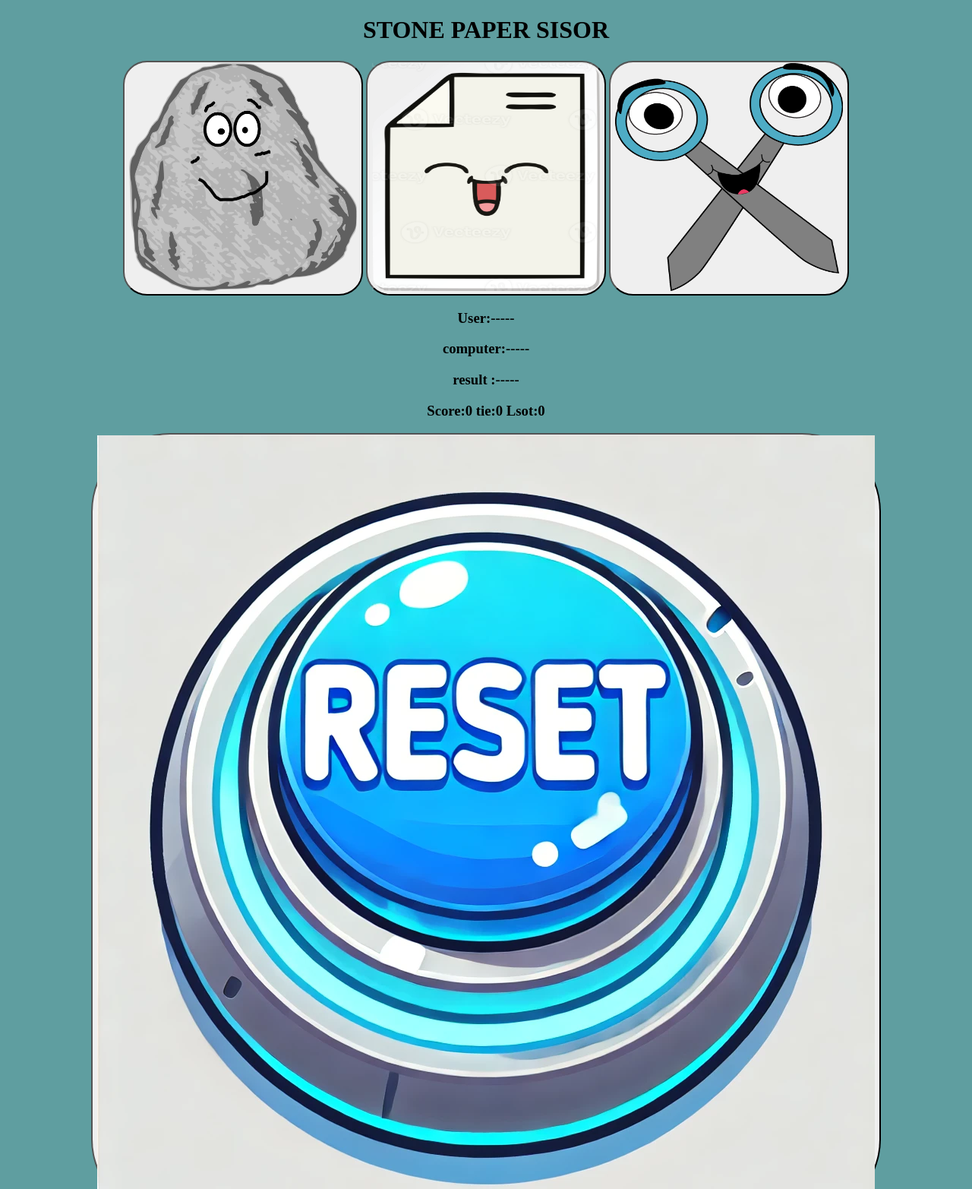
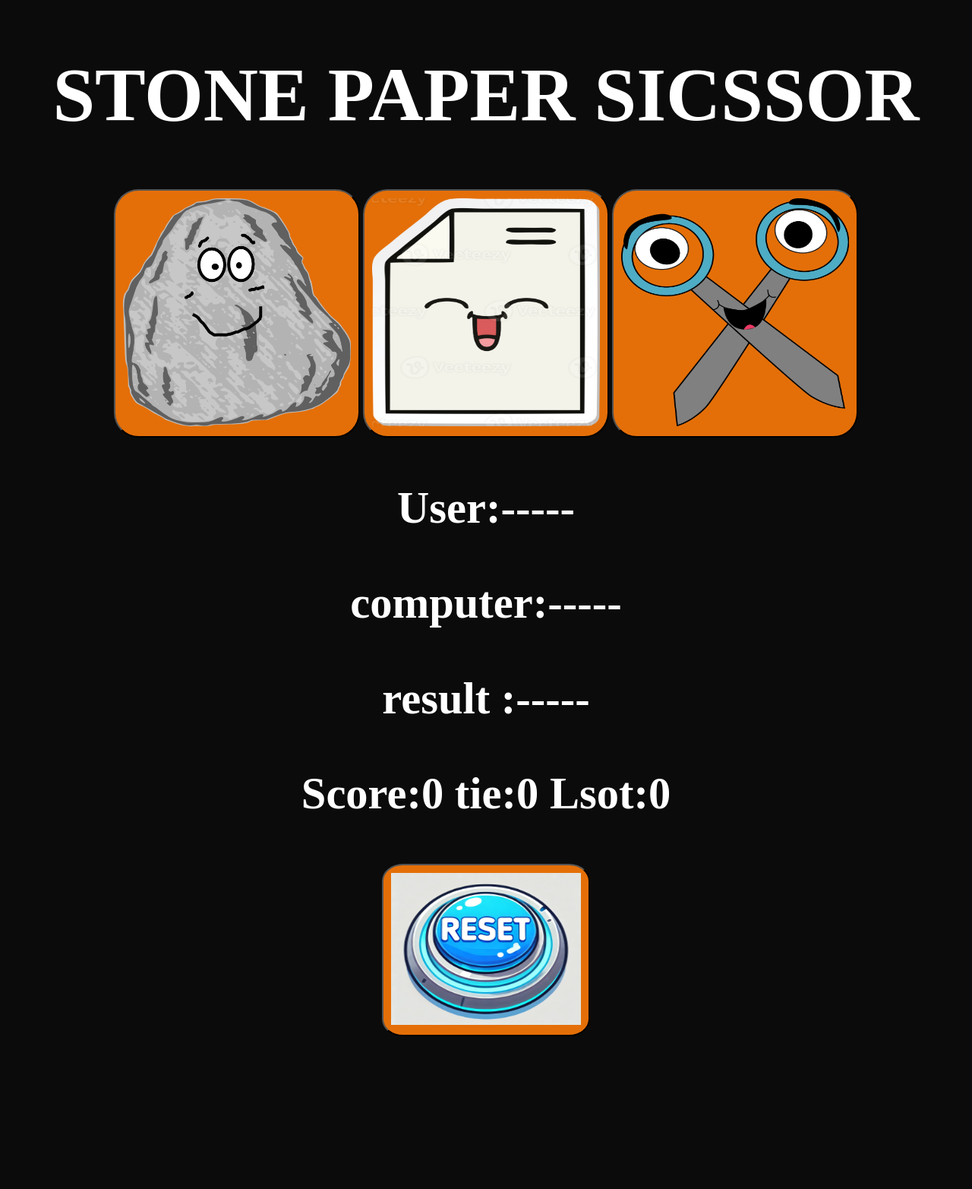
Before and after one commit to Gaurav-meena95/Stone_Paper_Scissors, a plain HTML site: page index.html in a window 1280 px wide. Shown: the top 1565 px of the page at 76% size. After the commit the page ends 1364 px from the top, so only its background shows below. Drawn offline with Linux system fonts and the light colour scheme.

Commit message:
now I add new file js and csss and imges in it

```diff
--- a/index.css
+++ b/index.css
@@ -1,5 +1,5 @@
 body{
-    background-color: cadetblue;
+    background-color: rgb(11, 11, 11);
     margin: 0;
     padding: auto;
 }
@@ -24,4 +24,19 @@ div{
 }
 button{
     border-radius: 10%;
+    padding:10px;
+    background-color: rgb(228, 111, 8);
 }
+h1{
+    color: white;
+    font-size: 100px;
+
+}
+.answer{
+    color: white;
+    font-size: 50px;
+}
+.reset{
+    height: 200px;
+    width: 250px;
+}
--- a/index.html
+++ b/index.html
@@ -6,7 +6,7 @@
     <link rel="stylesheet" href="index.css">
     <body>
         <div class="main">
-            <h1>STONE PAPER SISOR</h1>
+            <h1>STONE PAPER SICSSOR</h1>
             <button onclick="
             let computerChoice=computerChoiceGenreter();
             let resultMsg=getResult('STONE',computerChoice);
```
Also changed, not shown: index.js (line endings or trailing spaces).
